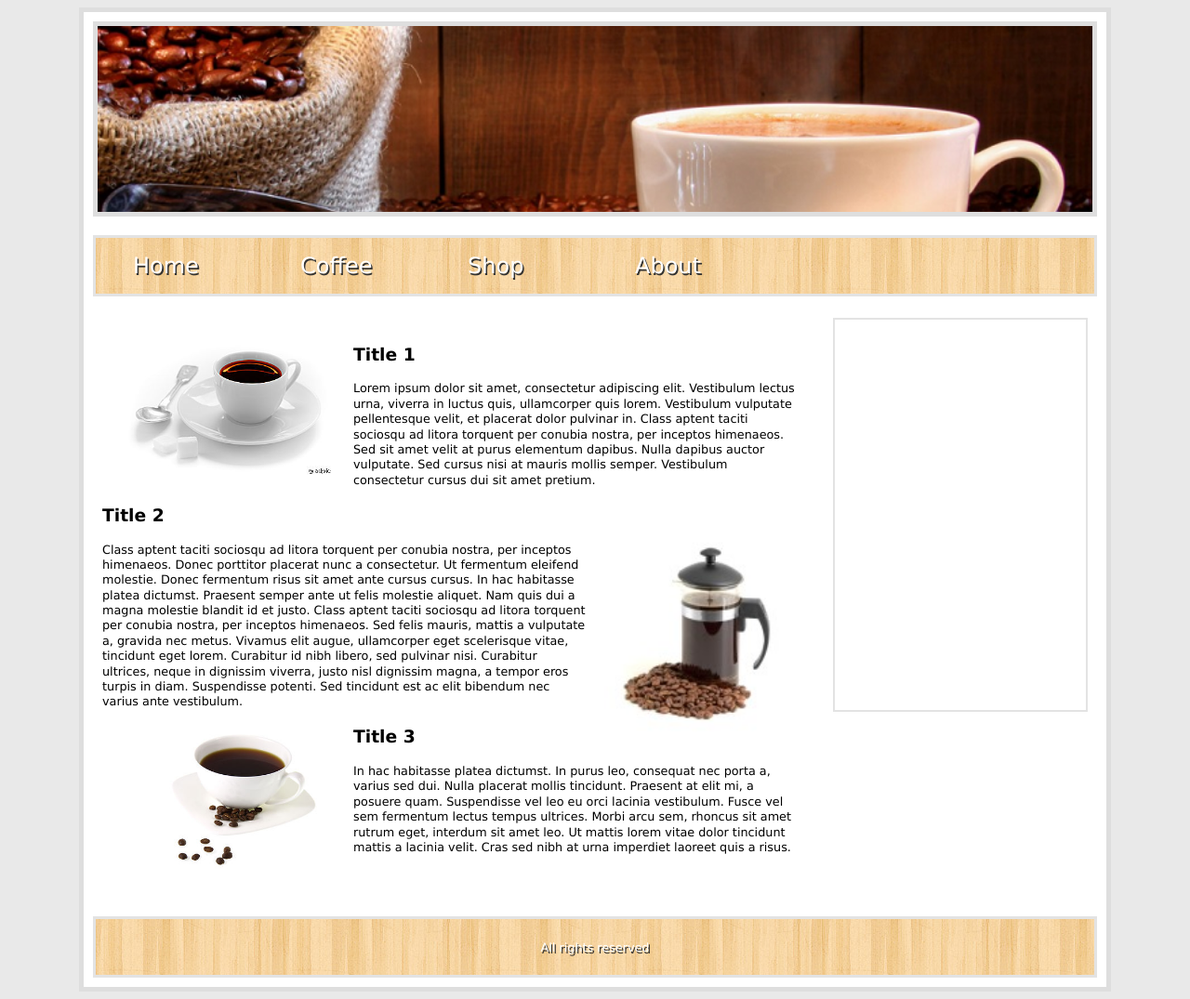
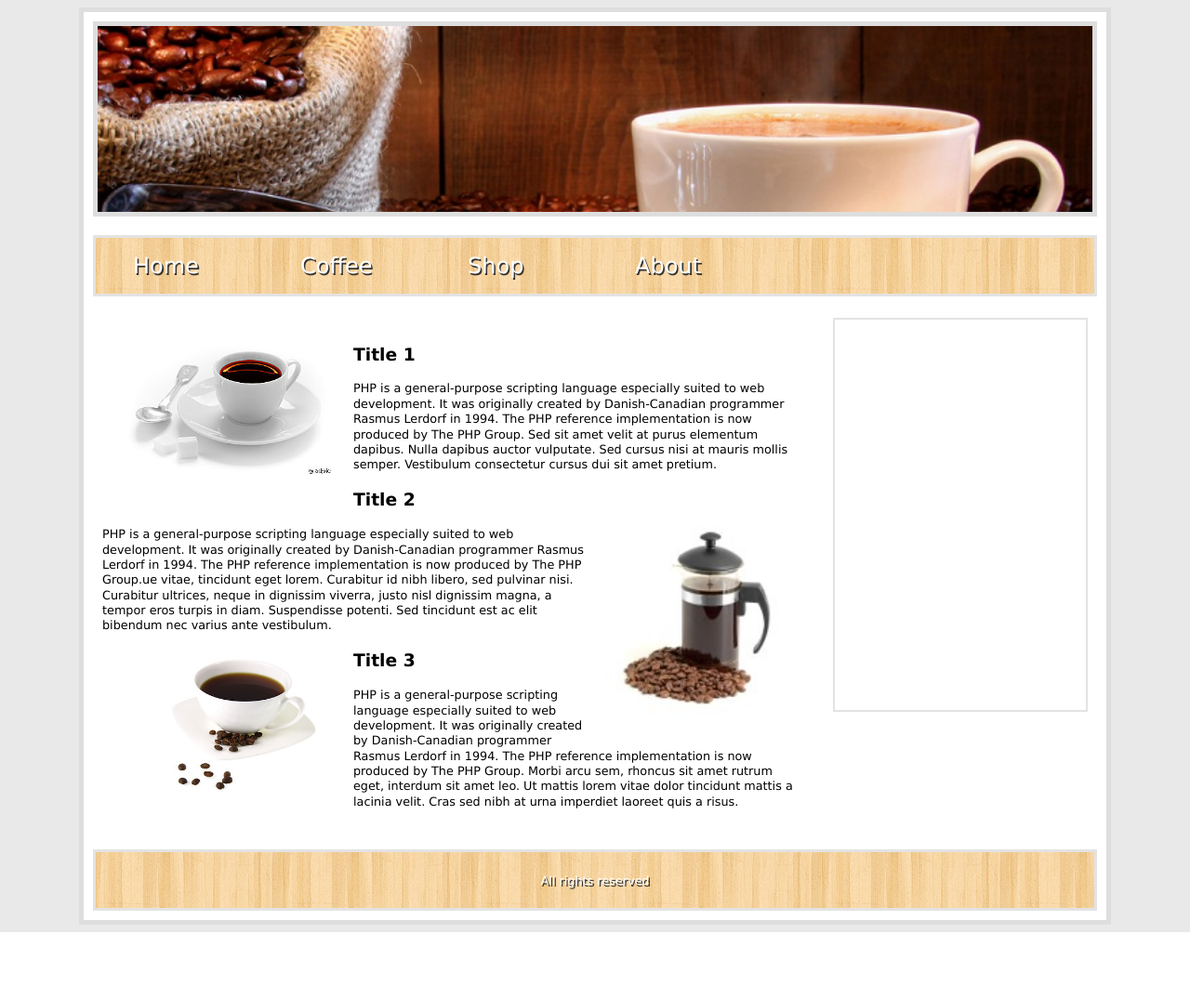
Before and after one commit to Shreyas1955/df, a PHP site: page / in a window 1280 px wide. Shown: the whole page at 93% size. After the commit the page ends 1003 px from the top, so only its background shows below. Run offline with PHP 8.4, Linux system fonts and the light colour scheme.

Commit message:
Update index.php

```diff
--- a/index.php
+++ b/index.php
@@ -1,37 +1,26 @@
 <?php
 $title = "Home";
-$content = '<img src="Images/coffee1.png" class="imgLeft" />
+$content = '<img src="coffee1.png" class="imgLeft" />
 <h3>Title 1</h3>
 <p>
-    Lorem ipsum dolor sit amet, consectetur adipiscing elit. Vestibulum lectus urna,
-    viverra in luctus quis, ullamcorper quis lorem. Vestibulum vulputate pellentesque
-    velit, et placerat dolor pulvinar in. Class aptent taciti sociosqu ad litora torquent
-    per conubia nostra, per inceptos himenaeos. Sed sit amet velit at purus elementum
+    PHP is a general-purpose scripting language especially suited to web development. It was originally created by Danish-Canadian programmer Rasmus Lerdorf in 1994. The PHP reference implementation is now produced by The PHP Group. Sed sit amet velit at purus elementum
     dapibus. Nulla dapibus auctor vulputate. Sed cursus nisi at mauris mollis semper.
     Vestibulum consectetur cursus dui sit amet pretium.
 </p>
 
-<img src="Images/coffee2.png" class="imgRight"/>
+<img src="coffee2.png" class="imgRight"/>
 <h3>Title 2</h3>
 <p>
-    Class aptent taciti sociosqu ad litora torquent per conubia nostra, per inceptos
-    himenaeos. Donec porttitor placerat nunc a consectetur. Ut fermentum eleifend molestie.
-    Donec fermentum risus sit amet ante cursus cursus. In hac habitasse platea dictumst.
-    Praesent semper ante ut felis molestie aliquet. Nam quis dui a magna molestie blandit
-    id et justo. Class aptent taciti sociosqu ad litora torquent per conubia nostra,
-    per inceptos himenaeos. Sed felis mauris, mattis a vulputate a, gravida nec metus.
-    Vivamus elit augue, ullamcorper eget scelerisque vitae, tincidunt eget lorem. Curabitur
+    PHP is a general-purpose scripting language especially suited to web development. It was originally created by Danish-Canadian programmer Rasmus Lerdorf in 1994. The PHP reference implementation is now produced by The PHP Group.ue vitae, tincidunt eget lorem. Curabitur
     id nibh libero, sed pulvinar nisi. Curabitur ultrices, neque in dignissim viverra,
     justo nisl dignissim magna, a tempor eros turpis in diam. Suspendisse potenti. Sed
     tincidunt est ac elit bibendum nec varius ante vestibulum.
 </p>
 
-<img src="Images/coffee3.png" class="imgLeft" />
+<img src="coffee3.png" class="imgLeft" />
 <h3>Title 3</h3>
 <p>
-    In hac habitasse platea dictumst. In purus leo, consequat nec porta a, varius sed
-    dui. Nulla placerat mollis tincidunt. Praesent at elit mi, a posuere quam. Suspendisse
-    vel leo eu orci lacinia vestibulum. Fusce vel sem fermentum lectus tempus ultrices.
+  PHP is a general-purpose scripting language especially suited to web development. It was originally created by Danish-Canadian programmer Rasmus Lerdorf in 1994. The PHP reference implementation is now produced by The PHP Group.
     Morbi arcu sem, rhoncus sit amet rutrum eget, interdum sit amet leo. Ut mattis lorem
     vitae dolor tincidunt mattis a lacinia velit. Cras sed nibh at urna imperdiet laoreet
     quis a risus.
```
